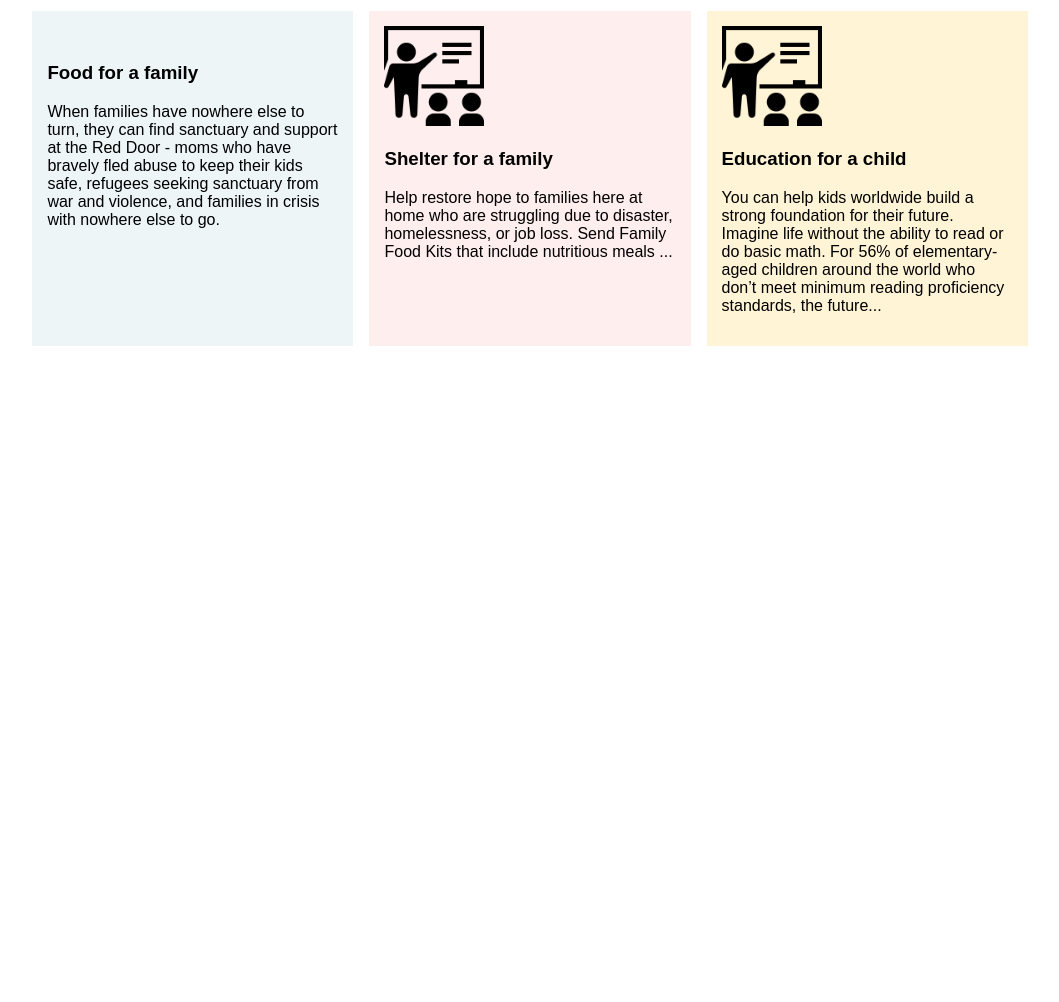
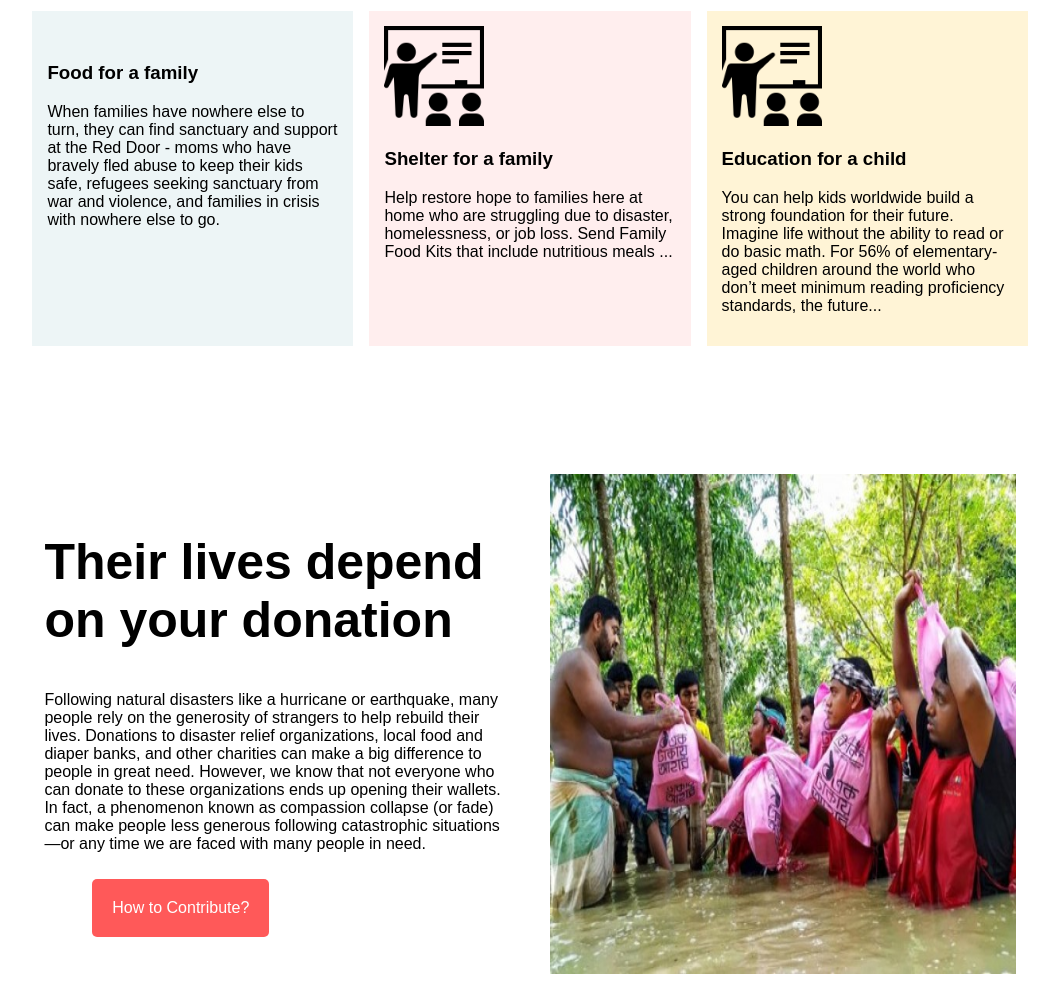
Before and after one commit to fuadhasanofficial/first-website, a plain HTML site: page index.html in a window 1280 px wide. Shown: the part 1126-2128 px from the top of the page, without its empty margins (110-1169 px from the left). Before the commit the page ends 1488 px from the top, so only its background shows below. Drawn offline with Linux system fonts and the light colour scheme; a web font is replaced by a local one.

Commit message:
section 4 done

```diff
--- a/index.html
+++ b/index.html
@@ -82,6 +82,36 @@
             </div>
         </div>
     </section>
+
+    <!--  -------------- section 4 ------------------------- -->
+    <section class="section_4">
+        <div class="section_4_inside">
+            <div>
+                <h2>Their lives depend on
+                    your donation</h2>
+
+                <p>Following natural disasters like a hurricane or earthquake, many people rely on the generosity of
+                    strangers to help rebuild their lives. Donations to disaster relief organizations, local food and
+                    diaper
+                    banks, and other charities can make a big difference to people in great need.
+
+                    However, we know that not everyone who can donate to these organizations ends up opening their
+                    wallets.
+                    In fact, a phenomenon known as compassion collapse (or fade) can make people less generous following
+                    catastrophic situations—or any time we are faced with many people in need.</p>
+
+                <div class="btn_div">
+                    <a href="">How to Contribute?</a>
+                </div>
+
+
+
+            </div>
+            <div>
+                <img src="images/donation11.jpg" alt="">
+            </div>
+        </div>
+    </section>
 </body>
 
 </html>
--- a/style.css
+++ b/style.css
@@ -156,3 +156,35 @@
 .education {
     background-color: #FFF4D6;
 }
+
+
+/* section 4 style */
+
+.section_4 {
+    display: flex;
+    justify-content: center;
+    margin-top: 100px;
+}
+
+.section_4_inside {
+    width: 80%;
+    display: flex;
+    font-family: 'Slate Pro Light', sans-serif;
+    align-items: center;
+}
+
+.section_4_inside div {
+    width: 50%;
+    margin: 10px;
+    padding: 10px;
+}
+
+.section_4_inside div img {
+    width: 100%;
+    float: right;
+    height: 500px;
+}
+
+.section_4_inside h2 {
+    font-size: 50px;
+}
```
